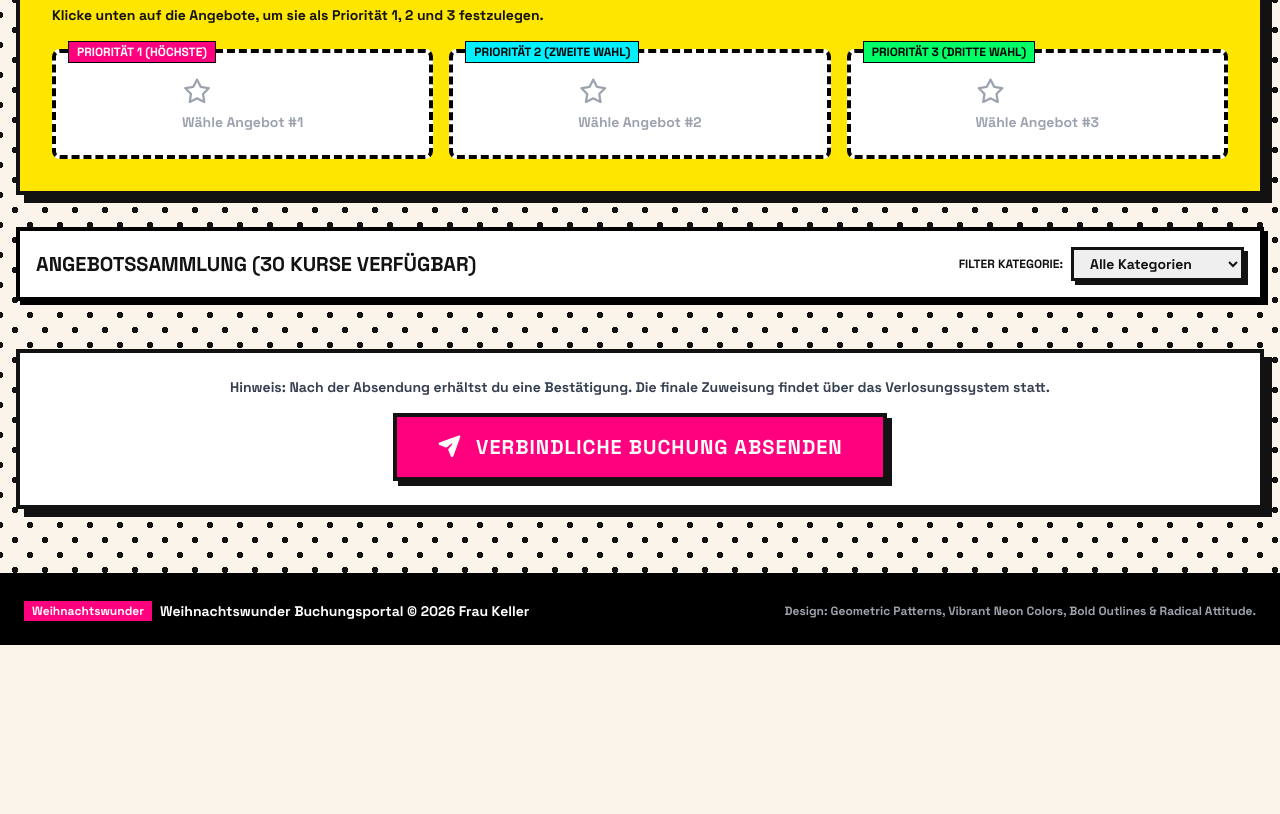
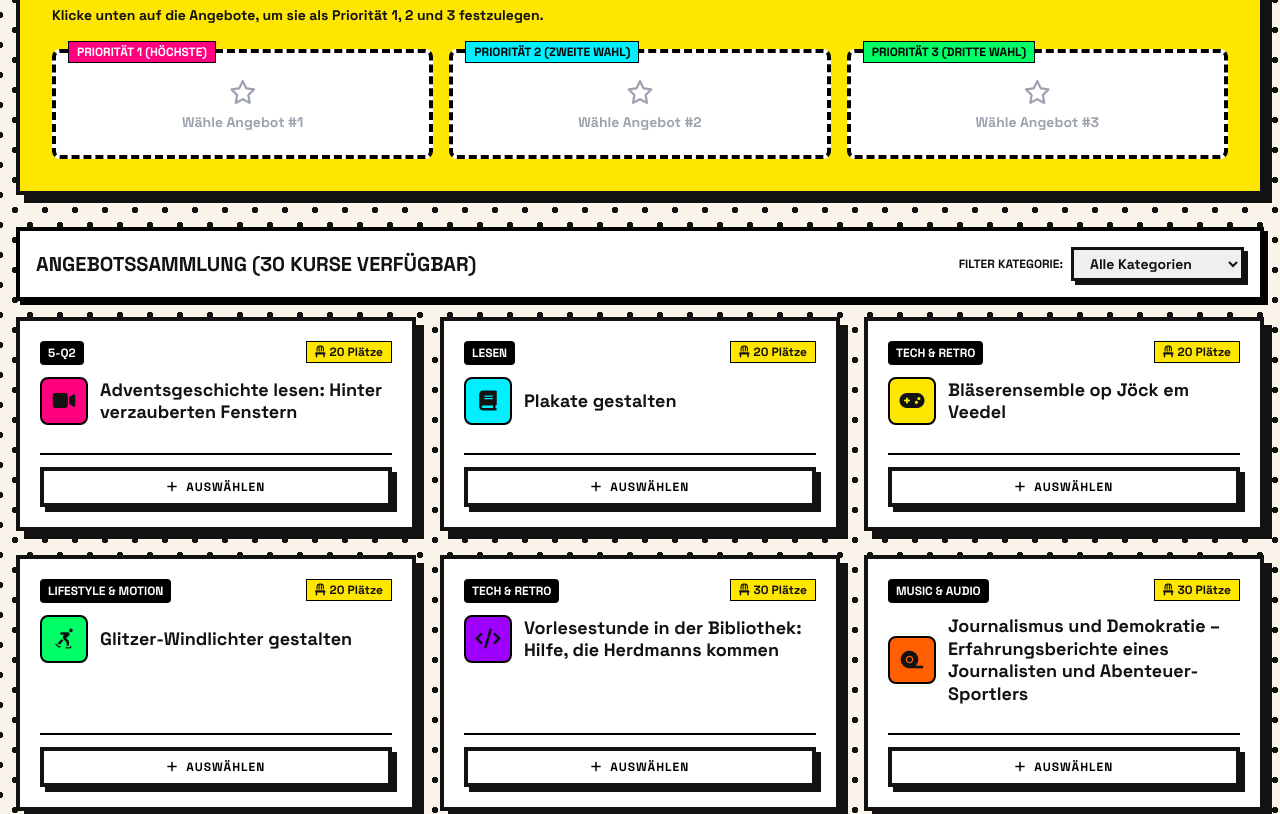
Before and after one commit to fraukeller728/xmaswunder, a plain HTML site: page index.html in a window 1280 px wide. Shown: the part 765-1579 px from the top of the page. Before the commit the page ends 1410 px from the top, so only its background shows below. Drawn offline with nearby package versions, Linux system fonts and the light colour scheme.

Commit message:
Add files via upload

```diff
--- a/index.html
+++ b/index.html
@@ -7,7 +7,7 @@
     <!-- Tailwind CSS -->
     <script src="https://cdn.tailwindcss.com"></script>
     <!-- FontAwesome for icons -->
-    <link rel="stylesheet" href="https://cdnjs.cloudflare.com/ajax/libs/font-fontawesome/6.4.0/css/all.min.css">
+    <link rel="stylesheet" href="https://cdnjs.cloudflare.com/ajax/libs/font-awesome/6.4.0/css/all.min.css">
     <!-- Google Fonts: Space Grotesk & Permanent Marker for authentic Memphis Pop look -->
     <link rel="preconnect" href="https://fonts.googleapis.com">
     <link rel="preconnect" href="https://fonts.gstatic.com" crossorigin>
@@ -269,7 +269,7 @@
                         </div>
                     </div>
 
-                    <!-- CATALOG OF OFFERS (30 CARDS) -->
+                    <!-- CATALOG OF OFFERS -->
                     <div class="space-y-4">
                         <div class="flex flex-col md:flex-row justify-between items-start md:items-center gap-4 bg-white p-4 border-4 border-black shadow-[4px_4px_0px_#000]">
                             <h3 class="text-xl font-black uppercase">
@@ -283,7 +283,7 @@
                                     <option value="Music & Audio">Music & Audio</option>
                                     <option value="Tech & Retro">Tech & Retro</option>
                                     <option value="Lifestyle & Motion">Lifestyle & Motion</option>
-                                    <option value="5-Q2">Lifestyle & Motion</option>
+                                    <option value="5-Q2">5-Q2</option>
                                 </select>
                             </div>
                         </div>
@@ -371,7 +371,7 @@
                             <h3 class="text-xl font-black uppercase">
                                 <i class="fa-solid fa-sliders mr-2"></i> Angebots-Plätze verwalten
                             </h3>
-                            <span class="text-xs font-bold bg-memphis-yellow px-2 py-1 border border-black">20 Angebote</span>
+                            <span class="text-xs font-bold bg-memphis-yellow px-2 py-1 border border-black">30 Angebote</span>
                         </div>
 
                         <div id="admin-offers-list" class="space-y-3 max-h-[500px] overflow-y-auto pr-2">
@@ -532,9 +532,9 @@
 
     <!-- JAVASCRIPT LOGIC -->
     <script>
-        // INITIAL 20 MEMPHIS OFFERINGS DATA
+        // INITIAL OFFERINGS DATA
         const initialOffers = [
-            { id: 1, title: "Adventsgeschichte lesen: Hinter verzauberten Fenstern", category: "Film" "5-Q2", seats: 20, icon: "fa-video", color: "bg-memphis-pink" },
+            { id: 1, title: "Adventsgeschichte lesen: Hinter verzauberten Fenstern", category: "5-Q2", seats: 20, icon: "fa-video", color: "bg-memphis-pink" },
             { id: 2, title: "Plakate gestalten", category: "Lesen", seats: 20, icon: "fa-book", color: "bg-memphis-cyan" },
             { id: 3, title: "Bläserensemble op Jöck em Veedel", category: "Tech & Retro", seats: 20, icon: "fa-gamepad", color: "bg-memphis-yellow" },
             { id: 4, title: "Glitzer-Windlichter gestalten", category: "Lifestyle & Motion", seats: 20, icon: "fa-person-skating", color: "bg-memphis-lime" },
@@ -553,16 +553,16 @@
             { id: 17, title: "Astrophysik bei Nacht", category: "Design & Art", seats: 16, icon: "fa-chess-board", color: "bg-memphis-purple" },
             { id: 18, title: "Joggen mit Stirnlampe im Blücherpark", category: "Lifestyle & Motion", seats: 20, icon: "fa-bicycle", color: "bg-memphis-orange" },
             { id: 19, title: "Töpfern am Morgen", category: "Tech & Retro", seats: 15, icon: "fa-gears", color: "bg-memphis-pink" },
-            { id: 20, title: "Theater-Frühsport", category: "Lifestyle & Motion", seats: 12, icon: "fa-glass-water", color: "bg-memphis-cyan" }
-            { id: 21, title: "Volleyball: Teacher-Dreamteam gegen Schüler_innen", category: "Lifestyle & Motion", seats: 12, icon: "fa-glass-water", color: "bg-memphis-cyan" }
-            { id: 22, title: "Interkulturelles Frühstück", category: "Lifestyle & Motion", seats: 12, icon: "fa-glass-water", color: "bg-memphis-cyan" }
-            { id: 23, title: "Schach-Turnier", category: "Lifestyle & Motion", seats: 12, icon: "fa-glass-water", color: "bg-memphis-cyan" }
-            { id: 24, title: "SingStar-Spiel – Chart-Songs raten", category: "Lifestyle & Motion", seats: 12, icon: "fa-glass-water", color: "bg-memphis-cyan" }
-            { id: 25, title: "Fotografie", category: "Lifestyle & Motion", seats: 15, icon: "fa-glass-water", color: "bg-memphis-cyan" }
-            { id: 26, title: "Soap Boxing – finde die richtigen Worte zu einem wichtigen Thema, z.B. Tierschutz", category: "Lifestyle & Motion", seats: 25, icon: "fa-glass-water", color: "bg-memphis-cyan" }
-            { id: 27, title: "Badminton", category: "Lifestyle & Motion", seats: 24, icon: "fa-glass-water", color: "bg-memphis-cyan" }
-            { id: 28, title: "Badminton", category: "Lifestyle & Motion", seats: 24, icon: "fa-glass-water", color: "bg-memphis-cyan" }
-            { id: 29, title: "Fußball: 5er-Schüler_innen gegen 5er-Eltern", category: "Lifestyle & Motion", seats: 24, icon: "fa-glass-water", color: "bg-memphis-cyan" }
+            { id: 20, title: "Theater-Frühsport", category: "Lifestyle & Motion", seats: 12, icon: "fa-glass-water", color: "bg-memphis-cyan" },
+            { id: 21, title: "Volleyball: Teacher-Dreamteam gegen Schüler_innen", category: "Lifestyle & Motion", seats: 12, icon: "fa-glass-water", color: "bg-memphis-cyan" },
+            { id: 22, title: "Interkulturelles Frühstück", category: "Lifestyle & Motion", seats: 12, icon: "fa-glass-water", color: "bg-memphis-cyan" },
+            { id: 23, title: "Schach-Turnier", category: "Lifestyle & Motion", seats: 12, icon: "fa-glass-water", color: "bg-memphis-cyan" },
+            { id: 24, title: "SingStar-Spiel – Chart-Songs raten", category: "Lifestyle & Motion", seats: 12, icon: "fa-glass-water", color: "bg-memphis-cyan" },
+            { id: 25, title: "Fotografie", category: "Lifestyle & Motion", seats: 15, icon: "fa-glass-water", color: "bg-memphis-cyan" },
+            { id: 26, title: "Soap Boxing – finde die richtigen Worte zu einem wichtigen Thema, z.B. Tierschutz", category: "Lifestyle & Motion", seats: 25, icon: "fa-glass-water", color: "bg-memphis-cyan" },
+            { id: 27, title: "Badminton", category: "Lifestyle & Motion", seats: 24, icon: "fa-glass-water", color: "bg-memphis-cyan" },
+            { id: 28, title: "Badminton", category: "Lifestyle & Motion", seats: 24, icon: "fa-glass-water", color: "bg-memphis-cyan" },
+            { id: 29, title: "Fußball: 5er-Schüler_innen gegen 5er-Eltern", category: "Lifestyle & Motion", seats: 24, icon: "fa-glass-water", color: "bg-memphis-cyan" },
             { id: 30, title: "Adventliches Singen", category: "Lifestyle & Motion", seats: 25, icon: "fa-glass-water", color: "bg-memphis-cyan" }
         ];
 
```
